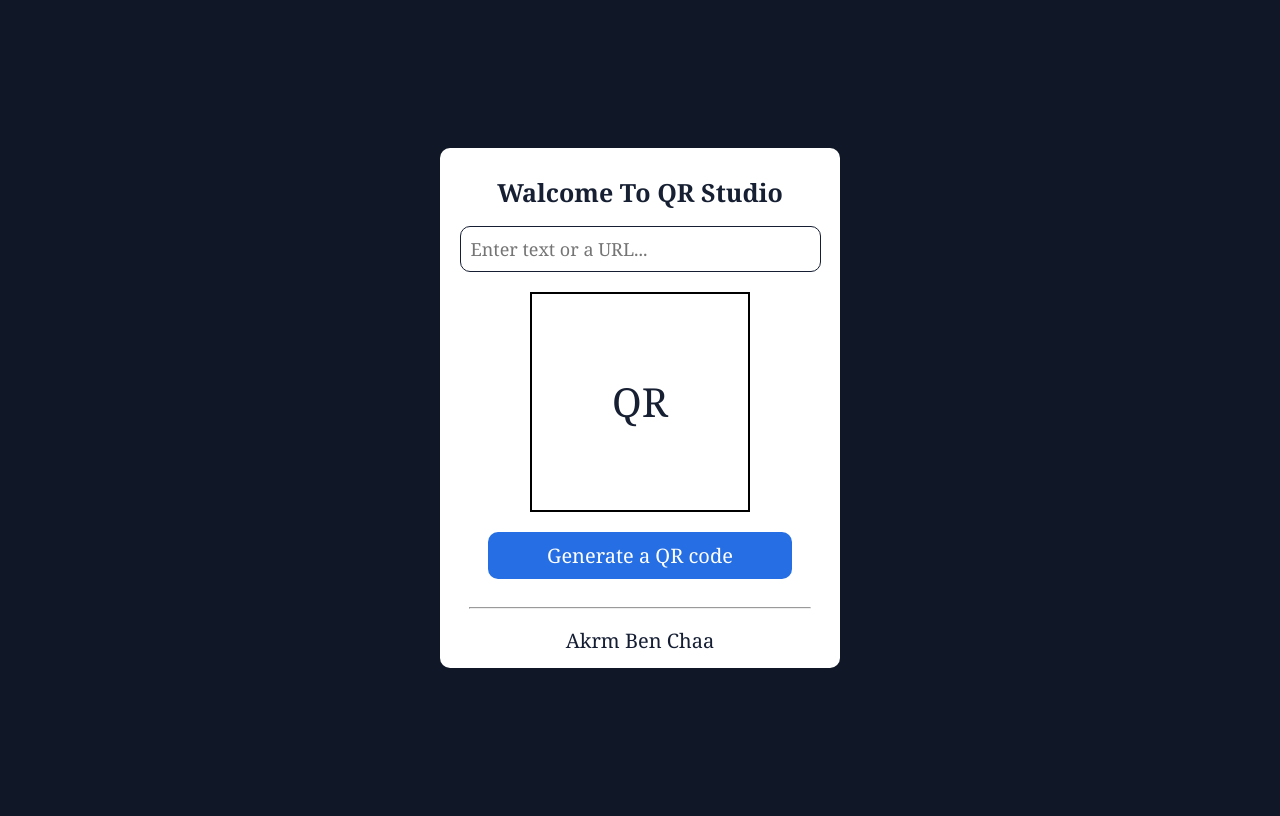
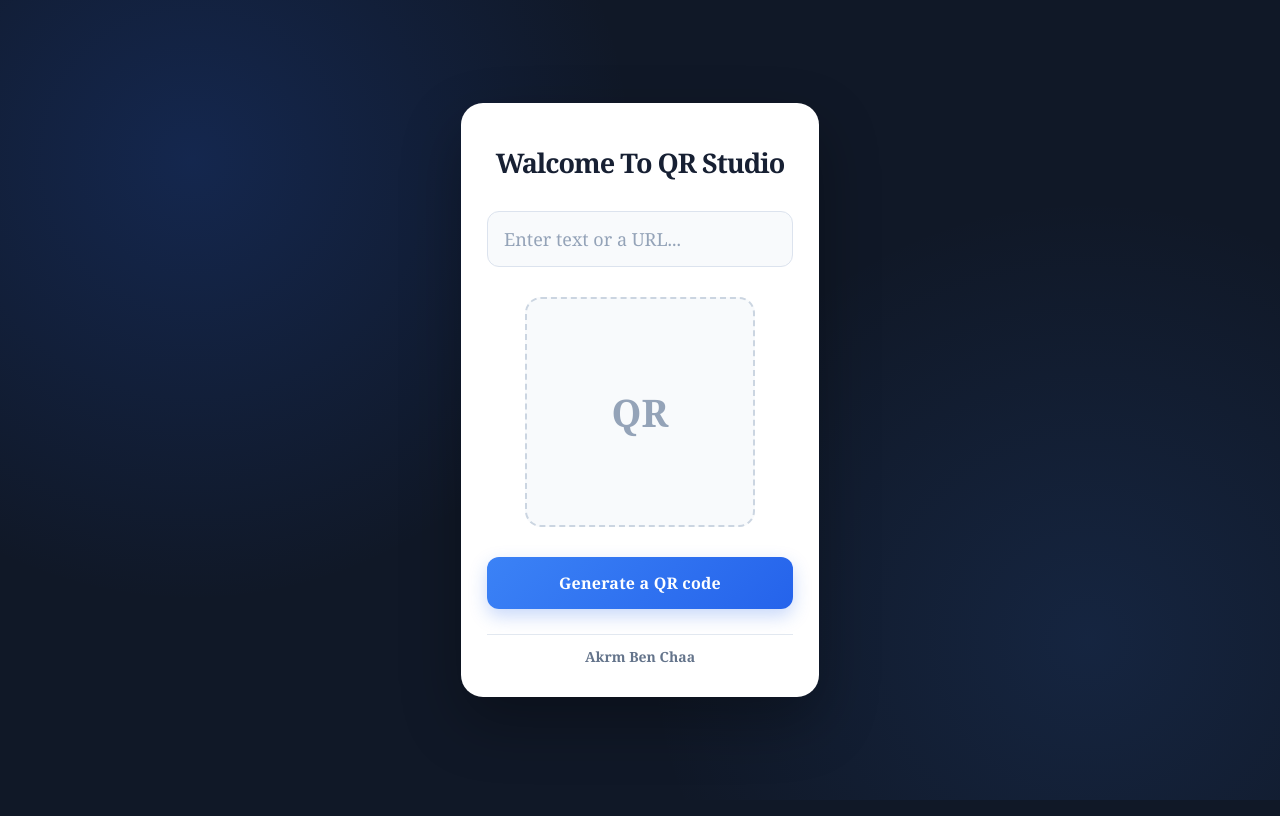
Before and after one commit to AkramBenChaa/QR-Studio, a plain HTML site: page index.html in a window 1280 px wide. Drawn offline with Linux system fonts and the light colour scheme.

Commit message:
Change Css Style

```diff
--- a/main.css
+++ b/main.css
@@ -1,33 +1,59 @@
 * {
     box-sizing: border-box;
     font-family: Cambria, Cochin, Georgia, Times, "Times New Roman", serif;
+    margin: 0;
+    padding: 0;
+}
+
+:root {
+    --background: #101827;
+    --card: #ffffff;
+    --primary: #2563eb;
+    --primary-hover: #1d4ed8;
+    --text: #172033;
+    --muted: #64748b;
+    --border: #dce3ee;
+    --shadow: 0 25px 60px rgba(0, 0, 0, 0.3);
 }
 
 body {
-    background-color: #101827;
     display: flex;
     justify-content: center;
     align-items: center;
+
     min-height: 100vh;
-    color: #172033;
+    padding: 25px;
+
+    background: radial-gradient(circle at 15% 20%, rgba(37, 99, 235, 0.2), transparent 35%),
+        radial-gradient(circle at 85% 80%, rgba(59, 130, 246, 0.12), transparent 35%), var(--background);
 }
 
 /* WebSide Name: */
 .page {
-    background-color: white;
-    width: 400px;
-    height: 520px;
-    border-radius: 10px;
-    padding: 10px;
+    max-width: 420px;
+    min-height: 540px;
+    padding: 30px 25px;
+
+    border: 1px solid rgba(255, 255, 255, 0.5);
+    border-radius: 22px;
+    box-shadow: var(--shadow);
+    animation: appear 0.6s ease;
+
+    background: var(--card);
 }
 
 .name_area {
     display: flex;
     justify-content: center;
+    margin: 10px 0 30px;
 }
 
 h1 {
-    font-size: 25px;
+    color: var(--text);
+    font-size: 27px;
+    font-weight: 750;
+    letter-spacing: -1px;
+    text-align: center;
 }
 
 /* Inpute Area: */
@@ -37,17 +63,28 @@ h1 {
 }
 
 input {
-    width: 95%;
-    padding: 10px;
-    border-radius: 10px;
-    border: 1px solid #151e33;
+    width: 100%;
+    padding: 15px 16px;
+
+    border-radius: 12px;
+    border: 1.5px solid var(--border);
+    outline: none;
+
+    transition: border-color 0.25s ease, box-shadow 0.25s ease, background-color 0.25s ease;
+    background-color: #f8fafc;
+
     font-size: 18px;
-    outline: none;
+    color: var(--text);
+}
+
+input::placeholder {
+    color: #94a3b8;
 }
 
 input:focus {
-    border-color: rgb(38, 110, 227);
-    box-shadow: 0 0 5px rgba(38, 110, 227, 0.3);
+    border-color: var(--primary);
+    background-color: white;
+    box-shadow: 0 0 0 4px rgba(37, 99, 235, 0.12);
 }
 
 /* QR Code Area: */
@@ -62,13 +99,24 @@ input:focus {
     justify-content: center;
     align-items: center;
 
-    margin: 20px auto;
-    width: 220px;
-    height: 220px;
+    width: 230px;
+    height: 230px;
+    margin: 30px 0;
 
-    border: 2px solid black;
+    border: 2px dashed #cbd5e1;
+    border-radius: 16px;
+    background: #f8fafc;
 
-    font-size: 40px;
+    color: #94a3b8;
+    font-size: 38px;
+    font-weight: 700;
+
+    transition: border-color 0.3s ease, background-color 0.3s ease;
+}
+
+.qr:hover {
+    border-color: var(--primary);
+    background-color: #eff6ff;
 }
 
 /* Generate Button Area: */
@@ -78,46 +126,91 @@ input:focus {
 }
 
 button {
-    width: 80%;
-    padding: 10px;
-    margin-bottom: 20px;
+    width: 100%;
+    padding: 15px;
+    border-radius: 12px;
+    border: none;
 
-    border-radius: 10px;
-    border: none;
-    background-color: rgb(38, 110, 227);
+    background: linear-gradient(135deg, #3b82f6, #2563eb);
 
     color: white;
-    font-size: 20px;
+    font-size: 16px;
+    font-weight: 650;
+    letter-spacing: 0.2px;
 
     cursor: pointer;
-    transition: all 0.3s ease;
+    box-shadow: 0 7px 18px rgba(37, 99, 235, 0.25);
+    transition: transform 0.25s ease, box-shadow 0.25s ease, background 0.25s ease;
 }
 
 button:hover {
-    background-color: rgb(23, 91, 199);
+    background: linear-gradient(135deg, #2563eb, #1d4ed8);
     transform: translateY(-3px);
-    box-shadow: 0 6px 12px rgba(38, 110, 227, 0.15), 0 12px 25px rgba(38, 110, 227, 0.25);
+    box-shadow: 0 12px 25px rgba(37, 99, 235, 0.3);
 }
 
 button:active {
-    transform: translateY(0px);
-    box-shadow: 0 3px 8px rgba(38, 110, 227, 0.2);
+    transform: translateY(0);
+    box-shadow: 0 3px 8px rgba(37, 99, 235, 0.2);
 }
 
 /* Footer:  */
 footer {
     display: flex;
-    justify-content: center;
+    flex-direction: column;
     align-items: center;
-    flex-direction: column;
+    margin-top: 25px;
+    gap: 12px;
 }
+
 hr {
-    width: 90%;
+    width: 100%;
+    border: none;
+    border-top: 1px solid #e2e8f0;
 }
 
 a {
+    color: var(--muted);
+    font-size: 14px;
+    font-weight: 600;
     text-decoration: none;
-    font-size: 20px;
-    color: #151e33;
-    margin: 10px 0;
+    transition: color 0.2s ease;
 }
+
+a:hover {
+    color: var(--primary);
+}
+
+/* Animation */
+@keyframes appear {
+    from {
+        opacity: 0;
+        transform: translateY(20px);
+    }
+
+    to {
+        opacity: 1;
+        transform: translateY(0);
+    }
+}
+
+/* Responsive */
+@media (max-width: 480px) {
+    body {
+        padding: 15px;
+    }
+
+    .page {
+        padding: 25px 18px;
+        min-height: auto;
+    }
+
+    h1 {
+        font-size: 24px;
+    }
+
+    .qr {
+        width: 210px;
+        height: 210px;
+    }
+}
```
